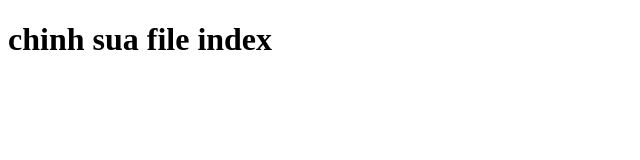
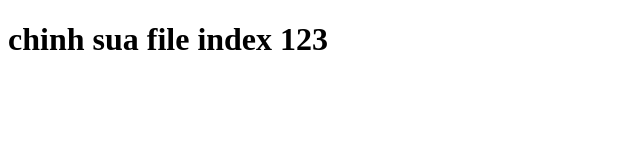
Before and after one commit to Hoangquan-061199/test, a plain HTML site: page index.html in a window 1280 px wide. Shown: the full height of the page, 0-640 px from the left. Drawn offline with Linux system fonts and the light colour scheme.

Commit message:
edit index 123

```diff
--- a/index.html
+++ b/index.html
@@ -6,6 +6,6 @@
     <title>Document</title>
 </head>
 <body>
-    <h1> chinh sua file index</h1>
+    <h1> chinh sua file index 123</h1>
 </body>
 </html>
```
